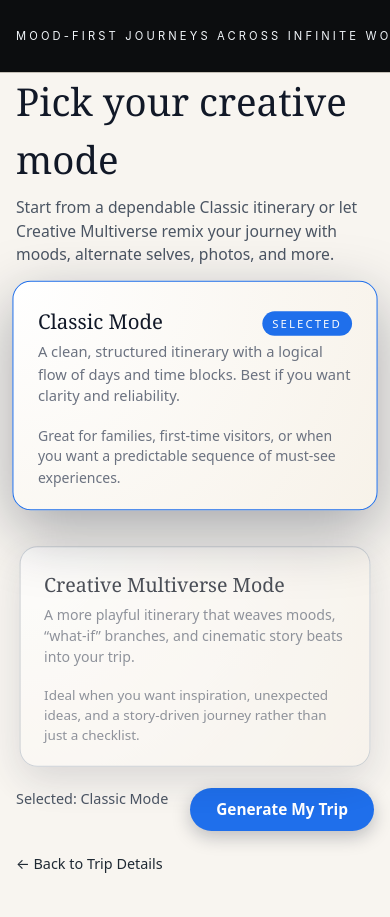
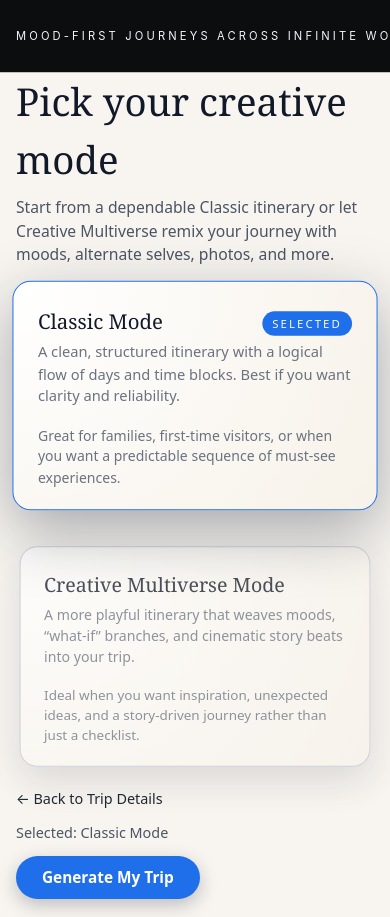
Before and after one commit to Chintan134/Travel_Multiverse_Clean, a Next.js app: page /creative-modes in a window 390 px wide. Built offline with nearby package versions, Linux system fonts and the light colour scheme.

Commit message:
button replacements

```diff
--- a/pages/creative-modes.js
+++ b/pages/creative-modes.js
@@ -364,6 +364,13 @@ const handleContinue = () => {
 
        {/* CTA ROW */}
 <div className={styles.creativeCtaRow}>
+  {/* Back link on the left */}
+  <Link href="/trip-details" className={styles.tripBackLink}>
+    ← Back to Trip Details
+  </Link>
+
+  {/* Right column: selected text ABOVE the button, both right-aligned */}
+  <div className={styles.creativeRightColumn}>
     <div className={styles.creativeSelectedText}>{selectedLabel}</div>
 
     <button
@@ -376,12 +383,9 @@ const handleContinue = () => {
       Generate My Trip
     </button>
   </div>
+</div>
 
-          <div className={styles.tripBackRow}>
-            <Link href="/trip-details" className={styles.tripBackLink}>
-              ← Back to Trip Details
-            </Link>
-          </div>
+
         </section>
       </main>
     </div>
--- a/styles/Home.module.css
+++ b/styles/Home.module.css
@@ -662,6 +662,8 @@
 
 /* CTA row on creative modes */
 
+/* CTA row on creative modes */
+
 .creativeCtaRow {
   margin-top: 24px;
   display: flex;
@@ -675,6 +677,34 @@
   font-size: 0.9rem;
   color: #4b5563;
 }
+
+/* Right column: selected text above button, both right-aligned */
+.creativeRightColumn {
+  display: flex;
+  flex-direction: column;
+  align-items: flex-end;
+  gap: 12px;   /* <-- Increase spacing between text and button */
+}
+
+
+.creativeSelectedText {
+  font-size: 0.9rem;
+  color: #4b5563;
+  text-align: right;      /* make the label itself right-aligned */
+}
+
+@media (max-width: 600px) {
+  .creativeCtaRow {
+    flex-direction: column;
+    align-items: flex-start;
+    gap: 12px;
+  }
+
+  .creativeRightColumn {
+    align-items: flex-start; /* stack nicely on small screens */
+  }
+}
+
 
 .creativeContinueButton {
   padding: 10px 26px;
```
Lines whose indentation alone changed are shown as unchanged.
